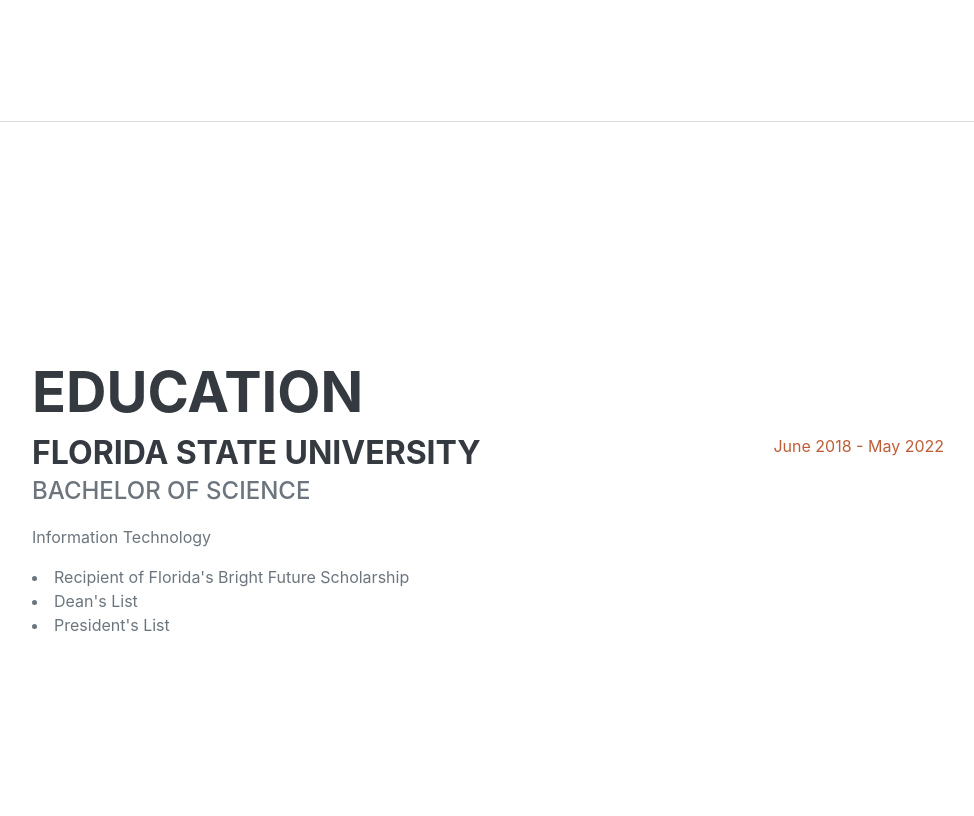
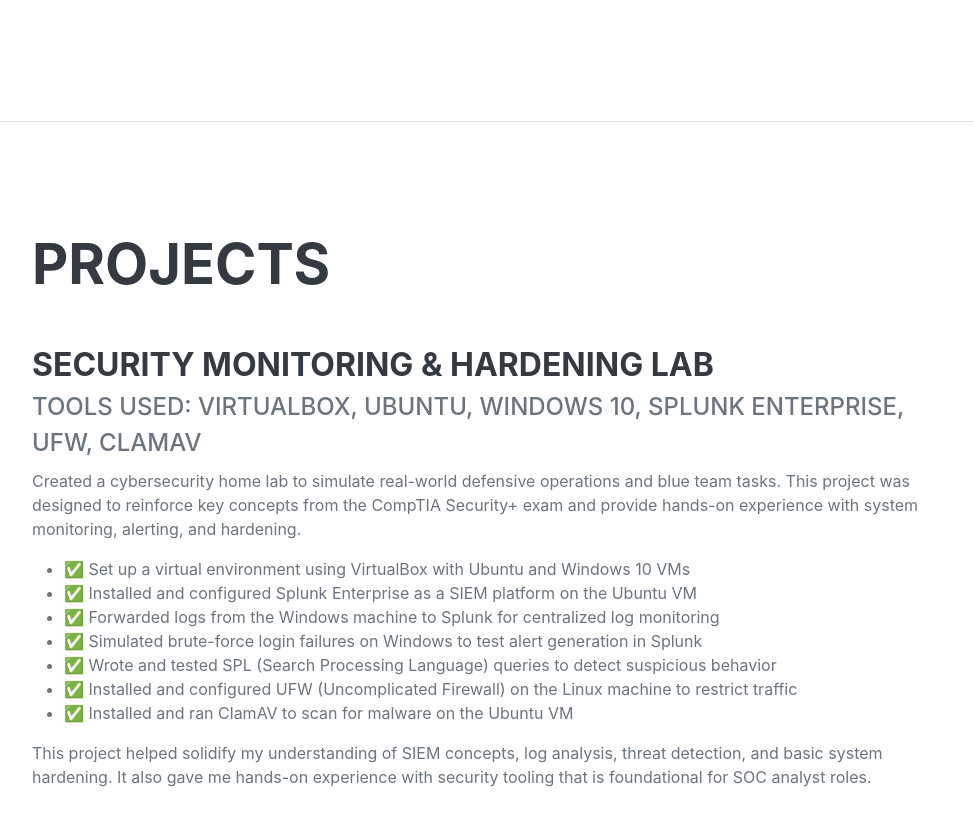
Before and after one commit to Brandt2x/brandt2x.github.io, a plain HTML site: page index.html in a window 1280 px wide. Shown: the part 1720-2536 px from the top of the page, without its empty margins (288-1262 px from the left). Drawn offline with nearby package versions, Linux system fonts and the light colour scheme; a web font is replaced by a local one.

Commit message:
Inserted Project

```diff
--- a/index.html
+++ b/index.html
@@ -27,6 +27,7 @@
                 <ul class="navbar-nav">
                     <li class="nav-item"><a class="nav-link js-scroll-trigger" href="#about">About</a></li>
                     <li class="nav-item"><a class="nav-link js-scroll-trigger" href="#experience">Experience</a></li>
+                    <li class="nav-item"><a class="nav-link js-scroll-trigger" href="#projects">Projects</a></li>
                     <li class="nav-item"><a class="nav-link js-scroll-trigger" href="#education">Education</a></li>
                     <li class="nav-item"><a class="nav-link js-scroll-trigger" href="#skills">Skills</a></li>
                     <li class="nav-item"><a class="nav-link js-scroll-trigger" href="#interests">Interests</a></li>
@@ -89,7 +90,33 @@
                 </div>
             </section>
             <hr class="m-0" />
-            <!-- Education-->
+            <section class="resume-section" id="projects">
+                <div class="resume-section-content">
+                    <h2 class="mb-5">Projects</h2>
+                    <div class="mb-4">
+                        <h3 class="mb-1">Security Monitoring & Hardening Lab</h3>
+                        <div class="subheading mb-2">Tools Used: VirtualBox, Ubuntu, Windows 10, Splunk Enterprise, UFW, ClamAV</div>
+                        <p>
+                            Created a cybersecurity home lab to simulate real-world defensive operations and blue team tasks. This project was designed to reinforce key concepts from the CompTIA Security+ exam and provide hands-on experience with system monitoring, alerting, and hardening.
+                        </p>
+                        <ul>
+                            <li>✅ Set up a virtual environment using VirtualBox with Ubuntu and Windows 10 VMs</li>
+                            <li>✅ Installed and configured Splunk Enterprise as a SIEM platform on the Ubuntu VM</li>
+                            <li>✅ Forwarded logs from the Windows machine to Splunk for centralized log monitoring</li>
+                            <li>✅ Simulated brute-force login failures on Windows to test alert generation in Splunk</li>
+                            <li>✅ Wrote and tested SPL (Search Processing Language) queries to detect suspicious behavior</li>
+                            <li>✅ Installed and configured UFW (Uncomplicated Firewall) on the Linux machine to restrict traffic</li>
+                            <li>✅ Installed and ran ClamAV to scan for malware on the Ubuntu VM</li>
+                        </ul>
+                        <p>
+                            This project helped solidify my understanding of SIEM concepts, log analysis, threat detection, and basic system hardening. It also gave me hands-on experience with security tooling that is foundational for SOC analyst roles.
+                        </p>
+                    </div>
+                </div>
+            </section>
+            <!-- ✅ End of Projects Section -->
+
+            <hr class="m-0" />            <!-- Education-->
             <section class="resume-section" id="education">
                 <div class="resume-section-content">
                     <h2 class="mb-2">Education</h2>
```
